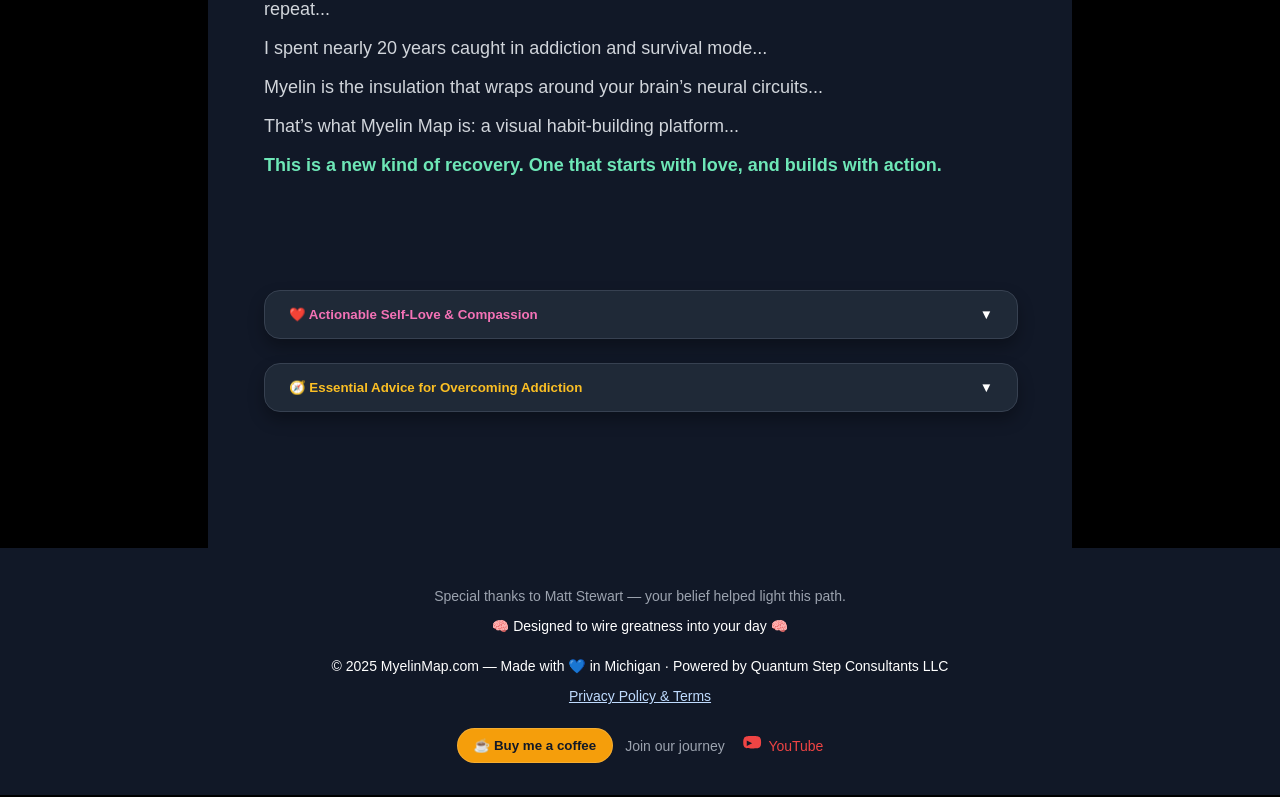
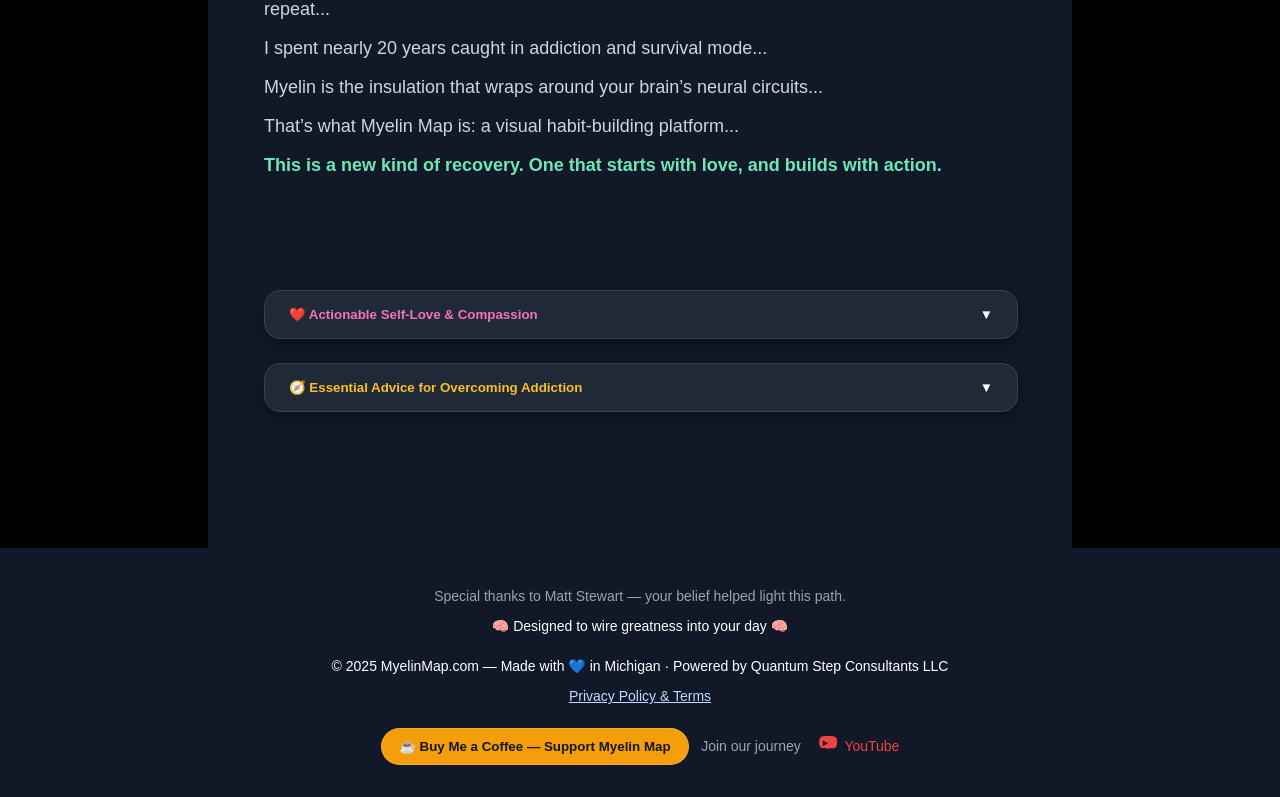
Before and after one commit to bl0ckchained/myelinmap, a Next.js app: page / in a window 1280 px wide. Shown: the part 2978-3775 px from the top of the page. Built offline with nearby package versions, Linux system fonts and the light colour scheme.

Commit message:
updating coffee checkout

```diff
--- a/components/Footer.tsx
+++ b/components/Footer.tsx
@@ -1,42 +1,39 @@
 import Link from "next/link";
-import React, { useState } from "react";
+import React, { useEffect, useState } from "react";
 
 export default function Footer() {
   const [loading, setLoading] = useState(false);
+  const [notice, setNotice] = useState<null | { type: "ok" | "cancel"; text: string }>(null);
 
-  // Fallback link if Stripe isn’t configured yet
-  const buyMeACoffeeUrl = "https://www.buymeacoffee.com/YOUR_HANDLE";
-
-  // Build-time flag to decide whether to use Stripe or fallback
-  const hasStripe =
-    typeof process.env.NEXT_PUBLIC_STRIPE_ENABLED !== "undefined" &&
-    process.env.NEXT_PUBLIC_STRIPE_ENABLED === "true";
+  // Show a small notice after returning from Stripe
+  useEffect(() => {
+    if (typeof window === "undefined") return;
+    const url = new URL(window.location.href);
+    if (url.searchParams.get("coffee") === "success") {
+      setNotice({ type: "ok", text: "Thank you for the coffee — you’re fueling more healing tools. ☕💙" });
+    } else if (url.searchParams.get("coffee") === "cancelled") {
+      setNotice({ type: "cancel", text: "Checkout canceled. No worries — you’re always welcome here. 🙏" });
+    }
+    const t = setTimeout(() => setNotice(null), 6000);
+    return () => clearTimeout(t);
+  }, []);
 
   const handleCoffee = async () => {
-    // Fallback: open BMAC if Stripe isn’t enabled/configured
-    if (!hasStripe) {
-      window.open(buyMeACoffeeUrl, "_blank", "noopener,noreferrer");
-      return;
-    }
     try {
       setLoading(true);
-      const res = await fetch("/api/checkout", {
-        method: "POST",
-        headers: { "Content-Type": "application/json" },
-        body: JSON.stringify({ mode: "coffee" }),
-      });
-      const data = await res.json();
+      const res = await fetch("/api/checkout", { method: "POST" });
+      const data: { url?: string; error?: string } = await res.json();
       if (data?.url) {
         window.location.href = data.url;
       } else {
+        console.error("Checkout error:", data?.error);
         setLoading(false);
-        // graceful fallback if API returns no url
-        window.open(buyMeACoffeeUrl, "_blank", "noopener,noreferrer");
+        alert("Sorry—couldn’t start checkout. Please try again in a moment.");
       }
     } catch (e) {
       console.error("Coffee error:", e);
       setLoading(false);
-      window.open(buyMeACoffeeUrl, "_blank", "noopener,noreferrer");
+      alert("Network error starting checkout. Please try again.");
     }
   };
 
@@ -45,65 +42,60 @@ export default function Footer() {
       style={{
         textAlign: "center",
         padding: "2rem",
-        backgroundColor: "#111827", // Tailwind's bg-gray-900
+        backgroundColor: "#111827",
         color: "#fff",
         fontSize: "0.875rem",
       }}
     >
-      {/* Dedication and Mission */}
       <div style={{ marginBottom: "1.5rem" }}>
-        <p style={{ color: "#9ca3af", marginTop: "0.5rem" }}>
-          Special thanks to Matt Stewart — your belief helped light this path.
-        </p>
+        <p style={{ color: "#9ca3af", marginTop: "0.5rem" }}>Special thanks to Matt Stewart — your belief helped light this path.</p>
         <p>🧠 Designed to wire greatness into your day 🧠</p>
       </div>
 
-      {/* Copyright and Legal */}
+      {notice && (
+        <div
+          role="status"
+          aria-live="polite"
+          style={{
+            margin: "0 auto 1rem",
+            maxWidth: 680,
+            padding: "0.75rem 1rem",
+            borderRadius: 12,
+            border: "1px solid rgba(255,255,255,0.12)",
+            background: notice.type === "ok" ? "rgba(16,185,129,0.15)" : "rgba(239,68,68,0.12)",
+          }}
+        >
+          {notice.text}
+        </div>
+      )}
+
       <div style={{ marginBottom: "1.5rem" }}>
-        <p>
-          &copy; 2025 MyelinMap.com — Made with 💙 in Michigan · Powered by Quantum Step Consultants LLC
-        </p>
+        <p>&copy; {new Date().getFullYear()} MyelinMap.com — Made with 💙 in Michigan · Powered by Quantum Step Consultants LLC</p>
         <p>
           <Link href="/legalpage" legacyBehavior>
-            <a
-              style={{
-                textDecoration: "underline",
-                color: "#bfdbfe", // Tailwind's blue-300
-              }}
-            >
-              Privacy Policy & Terms
-            </a>
+            <a style={{ textDecoration: "underline", color: "#bfdbfe" }}>Privacy Policy & Terms</a>
           </Link>
         </p>
       </div>
 
-      {/* Coffee + Social */}
-      <div
-        style={{
-          display: "flex",
-          justifyContent: "center",
-          alignItems: "center",
-          gap: "0.75rem",
-          flexWrap: "wrap",
-        }}
-      >
+      <div style={{ display: "flex", justifyContent: "center", alignItems: "center", gap: "0.75rem", flexWrap: "wrap" }}>
         <button
           onClick={handleCoffee}
           disabled={loading}
-          aria-label="Buy me a coffee"
+          aria-label="Buy me a coffee to support Myelin Map"
           style={{
-            padding: "0.55rem 1rem",
+            padding: "0.6rem 1.1rem",
             borderRadius: "999px",
             border: "1px solid rgba(255,255,255,0.15)",
-            backgroundColor: "#f59e0b", // amber-500
+            backgroundColor: "#f59e0b",
             color: "#111827",
-            fontWeight: 700,
+            fontWeight: 800,
             cursor: loading ? "not-allowed" : "pointer",
             opacity: loading ? 0.7 : 1,
             transition: "transform 0.15s ease, box-shadow 0.2s ease",
           }}
         >
-          {loading ? "Opening…" : "☕ Buy me a coffee"}
+          {loading ? "Opening…" : "☕ Buy Me a Coffee — Support Myelin Map"}
         </button>
 
         <span style={{ color: "#9ca3af" }}>Join our journey</span>
@@ -112,21 +104,9 @@ export default function Footer() {
           target="_blank"
           rel="noopener noreferrer"
           aria-label="YouTube Channel"
-          style={{
-            transition: "opacity 0.3s",
-            color: "#ef4444", // Tailwind's red-500
-            display: "inline-flex",
-            alignItems: "center",
-            gap: "0.35rem",
-          }}
+          style={{ transition: "opacity 0.3s", color: "#ef4444", display: "inline-flex", alignItems: "center", gap: "0.35rem" }}
         >
-          <svg
-            xmlns="http://www.w3.org/2000/svg"
-            width="26"
-            height="26"
-            viewBox="0 0 24 24"
-            fill="currentColor"
-          >
+          <svg xmlns="http://www.w3.org/2000/svg" width="26" height="26" viewBox="0 0 24 24" fill="currentColor">
             <path d="M19.615 3.184c-1.007-.372-5.615-.372-5.615-.372s-4.608 0-5.615.372a3.21 3.21 0 0 0-2.262 2.262c-.373 1.007-.373 3.108-.373 3.108s0 2.101.373 3.108a3.21 3.21 0 0 0 2.262 2.262c1.007.372 5.615.372 5.615.372s4.608 0 5.615-.372a3.21 3.21 0 0 0 2.262-2.262c.373-1.007.373-3.108.373-3.108s0-2.101-.373-3.108a3.21 3.21 0 0 0-2.262-2.262zm-10.615 8.816v-5l5 2.5-5 2.5z" />
           </svg>
           <span>YouTube</span>
```
